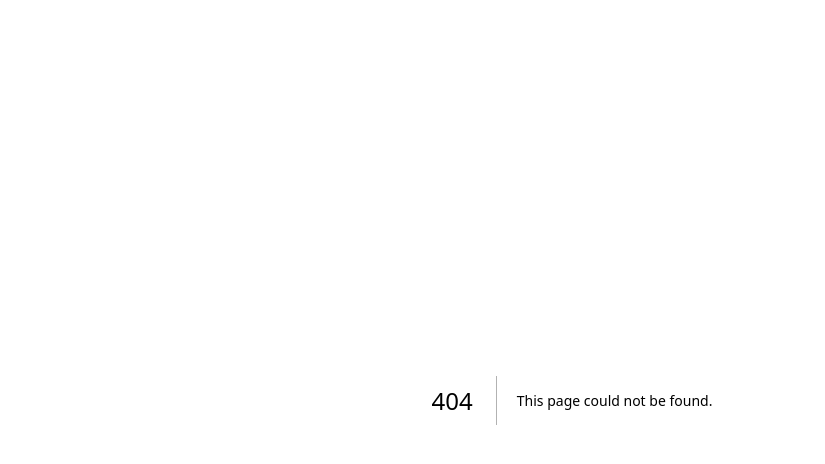
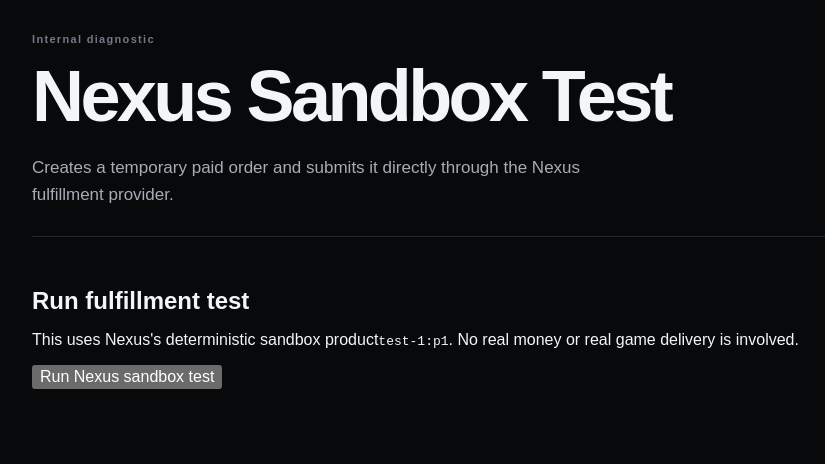
Before and after one commit to JJTGG/clutchtopup, a Next.js app: page /admin/nexus-test in a window 1280 px wide. Before the commit this address had no page. Shown: the top 464 px of the page, without its empty margins (68-893 px from the left). Built offline with nearby package versions, Linux system fonts and the light colour scheme.

Commit message:
test: add temporary Nexus sandbox fulfillment trigger

```diff
--- /dev/null
+++ b/app/admin/nexus-test/page.tsx
@@ -0,0 +1,134 @@
+"use client";
+
+import { useActionState } from "react";
+import {
+  cleanupNexusSandboxTest,
+  runNexusSandboxTest,
+  type NexusTestState,
+} from "./actions";
+
+const initialState: NexusTestState = {
+  status: "idle",
+  message: "",
+};
+
+export default function NexusSandboxTestPage() {
+  const [testState, runTestAction, testPending] = useActionState(
+    runNexusSandboxTest,
+    initialState,
+  );
+
+  const [cleanupState, cleanupAction, cleanupPending] = useActionState(
+    cleanupNexusSandboxTest,
+    initialState,
+  );
+
+  const state =
+    cleanupState.status !== "idle"
+      ? cleanupState
+      : testState;
+
+  return (
+    <main className="admin-shell">
+      <header className="admin-header">
+        <div>
+          <p className="eyebrow">Internal diagnostic</p>
+          <h1>Nexus Sandbox Test</h1>
+          <p className="lead">
+            Creates a temporary paid order and submits it directly through the
+            Nexus fulfillment provider.
+          </p>
+        </div>
+      </header>
+
+      <section className="admin-section">
+        <h2>Run fulfillment test</h2>
+
+        <p>
+          This uses Nexus&apos;s deterministic sandbox product
+          <code>test-1:p1</code>. No real money or real game delivery is
+          involved.
+        </p>
+
+        <form action={runTestAction}>
+          <button
+            type="submit"
+            disabled={testPending || cleanupPending}
+          >
+            {testPending ? "Running Nexus test..." : "Run Nexus sandbox test"}
+          </button>
+        </form>
+      </section>
+
+      {state.message && (
+        <section className="admin-section">
+          <h2>Result</h2>
+
+          <div className="notice">
+            <p>{state.message}</p>
+
+            {state.orderNumber && (
+              <p>
+                <strong>Order:</strong> {state.orderNumber}
+              </p>
+            )}
+
+            {state.fulfillmentRequestId && (
+              <p>
+                <strong>Fulfillment request:</strong>{" "}
+                {state.fulfillmentRequestId}
+              </p>
+            )}
+
+            {state.providerReference && (
+              <p>
+                <strong>Nexus order:</strong>{" "}
+                {state.providerReference}
+              </p>
+            )}
+
+            {state.fulfillmentStatus && (
+              <p>
+                <strong>Status:</strong> {state.fulfillmentStatus}
+              </p>
+            )}
+
+            {state.testRunId && (
+              <p>
+                <strong>Test run:</strong> {state.testRunId}
+              </p>
+            )}
+          </div>
+        </section>
+      )}
+
+      {state.testRunId && state.status !== "cleaned" && (
+        <section className="admin-section">
+          <h2>Cleanup</h2>
+
+          <p>
+            Remove the temporary product, order, fulfillment records and
+            sandbox webhook records created by this test.
+          </p>
+
+          <form action={cleanupAction}>
+            <input
+              type="hidden"
+              name="testRunId"
+              value={state.testRunId}
+            />
+
+            <button
+              type="submit"
+              disabled={testPending || cleanupPending}
+            >
+              {cleanupPending
+                ? "Cleaning up..."
+                : "Clean up test data"}
+            </button>
+          </form>
+        </section>
+      )}
+    </main>
+  );
+}
```
